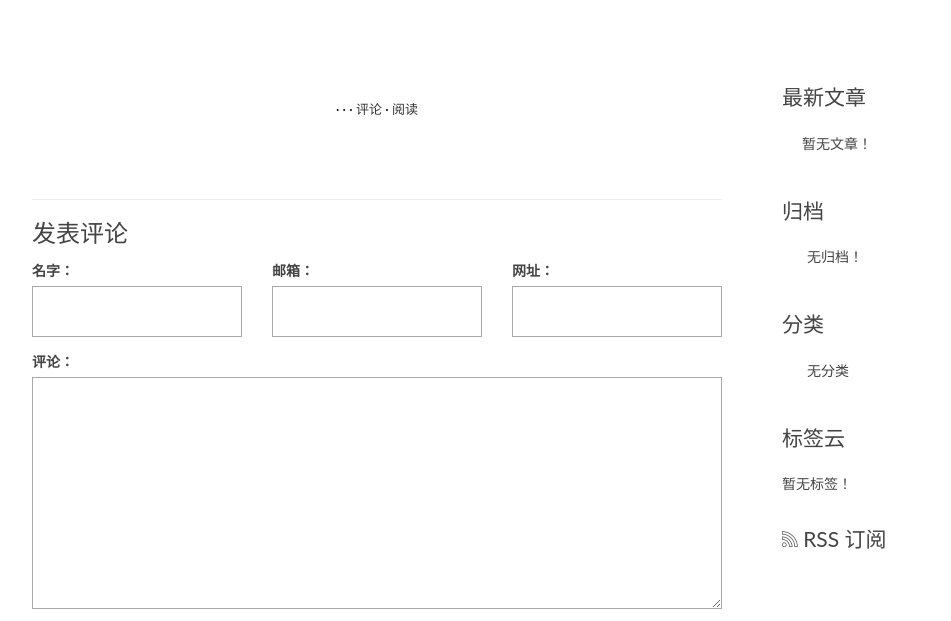
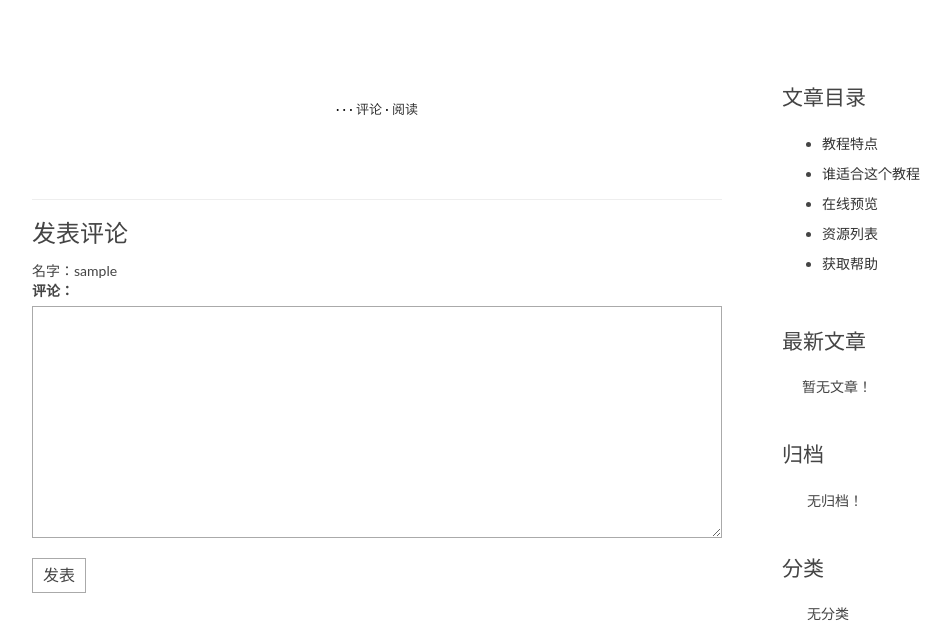
Before and after one commit to zyw94107/myblog, a Django app: template templates/blog/detail.html in a window 1280 px wide. Shown: the part 105-726 px from the top of the page, without its empty margins (68-1019 px from the left). Run offline with Django 3.2, Linux system fonts and the light colour scheme; the template is opened without the code that fills it: values that come from a table or form of the project are taken from there, others are empty; the visitor is signed in with stand-in values (Sample User, id 1); some libraries are stand-ins or nearby versions.

Commit message:
新增登陆后评论功能

```diff
--- a/comments/forms.py
+++ b/comments/forms.py
@@ -4,4 +4,4 @@ from .models import Comment
 class CommentForm(forms.ModelForm):
     class Meta:
         model=Comment
-        fields = ['name','email','url','text']
+        fields = ['name','text']
--- a/comments/models.py
+++ b/comments/models.py
@@ -5,7 +5,6 @@ from django.utils.six import python_2_unicode_compatible
 class Comment(models.Model):
     name=models.CharField(max_length=100)
     email=models.EmailField(max_length=255)
-    url = models.URLField(blank=True)
     text = models.TextField()
     created_time=models.DateTimeField(auto_now_add=True)
 
--- a/templates/blog/detail.html
+++ b/templates/blog/detail.html
@@ -30,23 +30,14 @@
     <section class="comment-area" id="comment-area">
                     <hr>
                     <h3>发表评论</h3>
+
+                    {% if user.is_authenticated %}
                     <form action="{% url 'comments:post_comment' post.pk %}" method="post" class="comment-form">
                         {% csrf_token %}
                         <div class="row">
-                            <div class="col-md-4">
-                                <label for="id_name">名字：</label>
-                                {{ form.name }}
-                                {{ form.name.errors }}
-                            </div>
-                            <div class="col-md-4">
-                                <label for="id_email">邮箱：</label>
-                                {{ form.email }}
-                                {{ form.email.errors }}
-                            </div>
-                            <div class="col-md-4">
-                                <label for="id_url">网址：</label>
-                                {{ form.url }}
-                                {{ form.url.errors }}
+                            <div class="col-md-3">
+                                名字：{{ user.username }}
+                                <input id="username" type="hidden" name="name" value="{{ user.username }}">
                             </div>
                             <div class="col-md-12">
                                 <label for="id_comment">评论：</label>
@@ -56,6 +47,10 @@
                             </div>
                         </div>    <!-- row -->
                     </form>
+                    {% else %}
+                        请先<a class="btn btn-defaul" href="{% url 'login' %}?next={{ request.path }}" >登陆</a>后评论
+                    {% endif %}
+
                     <div class="comment-list-panel">
                         <h3>评论列表，共 <span>{{ post.comment_set.count }}</span> 条评论</h3>
                         <ul class="comment-list list-unstyled">
@@ -76,4 +71,24 @@
 {% endblock %}
 
 {% block toc %}
+    <div class="widget widget-content">
+        <h3 class="widget-title">文章目录</h3>
+        <ul>
+            <li>
+                <a href="#">教程特点</a>
+            </li>
+            <li>
+                <a href="#">谁适合这个教程</a>
+            </li>
+            <li>
+                <a href="#">在线预览</a>
+            </li>
+            <li>
+                <a href="#">资源列表</a>
+            </li>
+            <li>
+                <a href="#">获取帮助</a>
+            </li>
+        </ul>
+    </div>
 {% endblock %}
```
